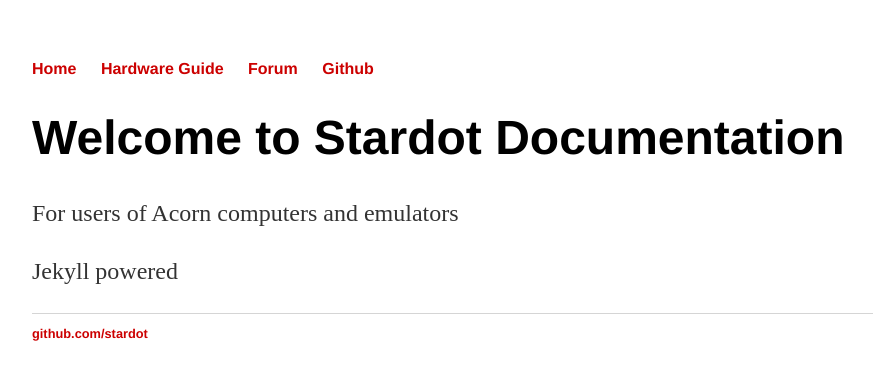
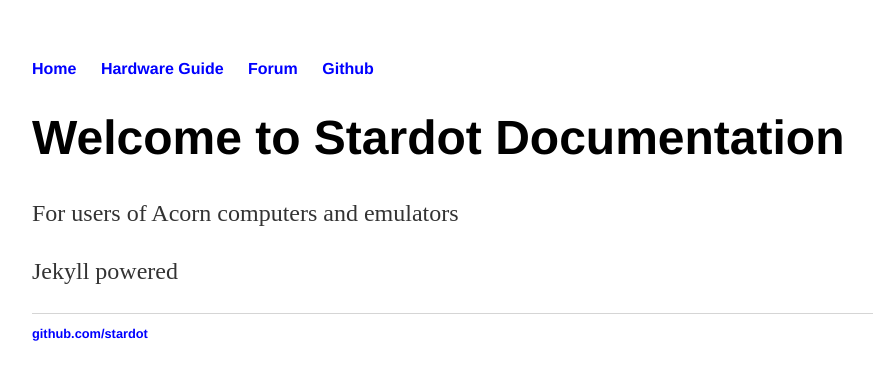
Before and after one commit to elminster/elminster.github.io, a Jekyll site: the page built from index.html, in a window 1280 px wide. Shown: the top 380 px of the page, without its empty margins (160-1033 px from the left). Built offline with Jekyll 4.4.1, drawn with Linux system fonts in a browser that asks for light colours.

Commit message:
Change for Jekyll

```diff
--- a/css/main.css
+++ b/css/main.css
@@ -14,11 +14,15 @@
 }
 a {
     text-decoration: none;
-    color: #CC0000;
+    color: blue;
 }
 a:hover {
     text-decoration: underline;
 }
+a:visit {
+    color: grey;
+}
+
 h1 {
     font-size: 3em;
     font-family:'Helvetica', 'Arial', 'Sans-Serif';
```
